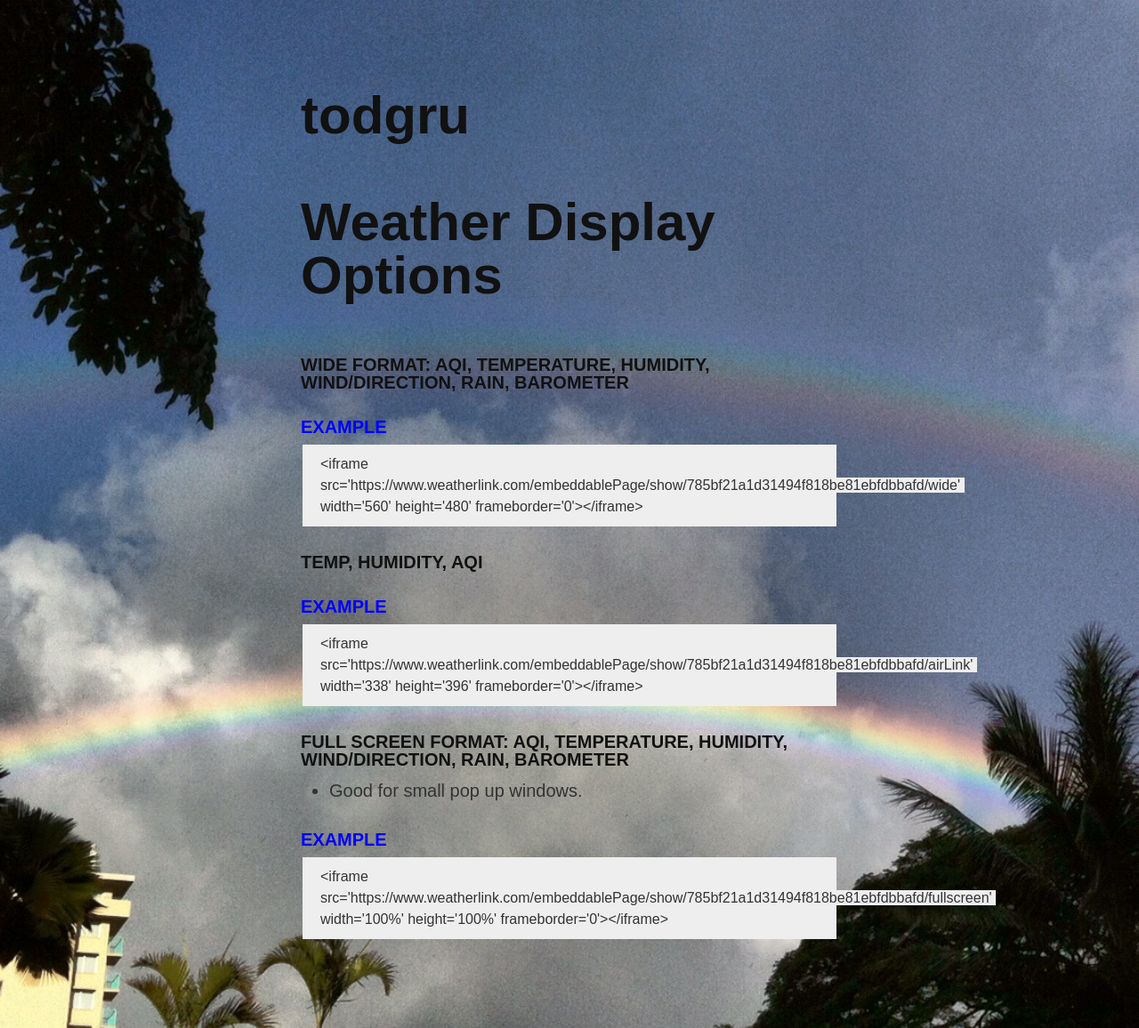
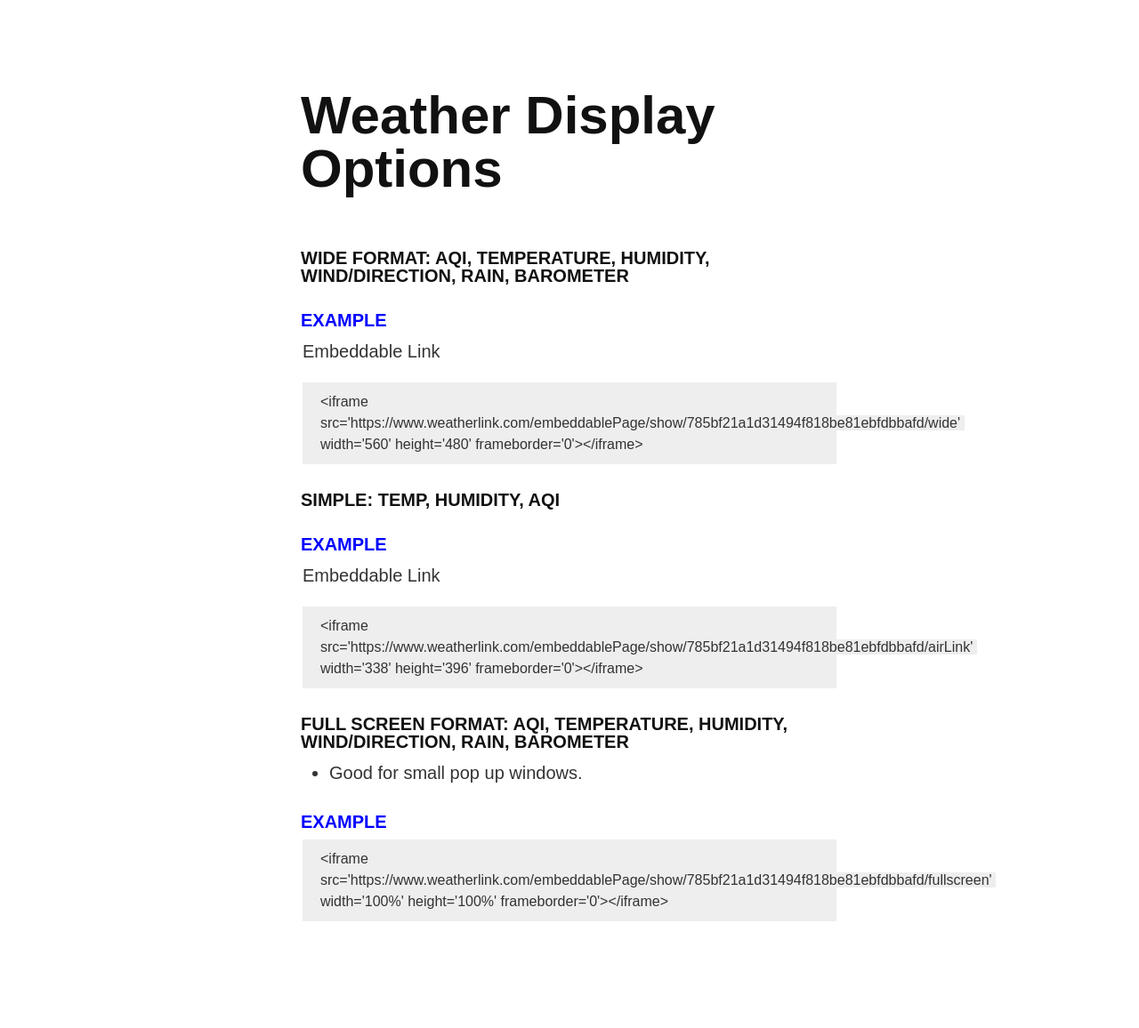
Before and after one commit to todgru/todgru.github.io, a Jekyll site: the page built from maupin/index.md, in a window 1280 px wide. Shown: the whole page at 89% size. Built offline with Jekyll 4.4.1, drawn with Linux system fonts in a browser that asks for light colours; our own code applies the rules of GitHub Pages for plain Markdown files.

````diff
--- a/maupin/index.md
+++ b/maupin/index.md
@@ -1,19 +1,31 @@
+---
+layout: nobackground
+---
+
 # Weather Display Options
 
 
-### Wide format: AQI, Temperature, humidity, wind/direction, rain, barometer
+### Wide Format: AQI, Temperature, humidity, wind/direction, rain, barometer
+
 #### [Example](https://www.weatherlink.com/embeddablePage/show/785bf21a1d31494f818be81ebfdbbafd/wide)
+
+Embeddable Link
+
 ```
 <iframe src='https://www.weatherlink.com/embeddablePage/show/785bf21a1d31494f818be81ebfdbbafd/wide' width='560' height='480' frameborder='0'></iframe>
 ```
 
-### Temp, Humidity, AQI
+### Simple: Temp, Humidity, AQI
+
 #### [Example](https://www.weatherlink.com/embeddablePage/show/785bf21a1d31494f818be81ebfdbbafd/airLink)
+
+Embeddable Link
+
 ```
 <iframe src='https://www.weatherlink.com/embeddablePage/show/785bf21a1d31494f818be81ebfdbbafd/airLink' width='338' height='396' frameborder='0'></iframe>
 ```
 
-### Full Screen format: AQI, Temperature, humidity, wind/direction, rain, barometer
+### Full Screen Format: AQI, Temperature, humidity, wind/direction, rain, barometer
 
 * Good for small pop up windows.
 
````
Also changed, not shown: maupin/weather.html (added, +8 -0 lines).
